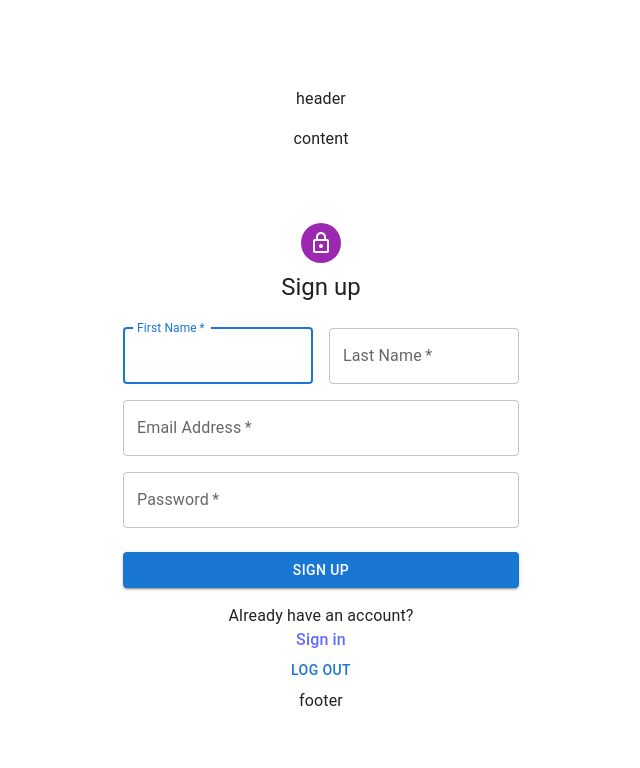
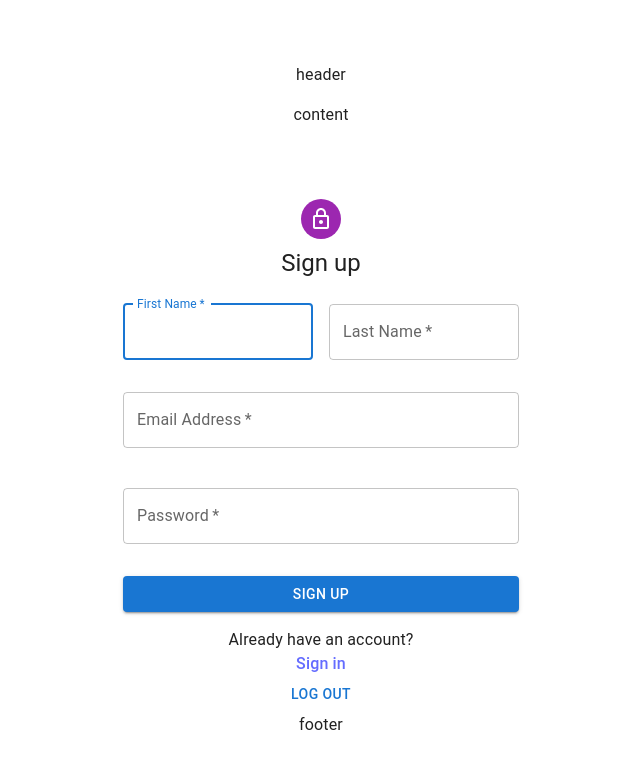
Before and after one commit to LikeKugi/graphiql-app, a React (Vite) app: page /signup in a window 1280 px wide. Shown: the top 768 px of the page, without its empty margins (319-959 px from the left). Built offline with nearby package versions, Linux system fonts and the light colour scheme; no server answers.

Commit message:
refactor: form using react-hook-forms and yup validation

```diff
--- a/package.json
+++ b/package.json
@@ -17,6 +17,7 @@
     "@emotion/react": "^11.11.1",
     "@emotion/styled": "^11.11.0",
     "@fontsource/roboto": "^5.0.8",
+    "@hookform/resolvers": "^3.3.2",
     "@mui/icons-material": "^5.14.19",
     "@mui/material": "^5.14.20",
     "@reduxjs/toolkit": "^2.0.1",
@@ -24,8 +25,10 @@
     "react": "^18.2.0",
     "react-dom": "^18.2.0",
     "react-firebase-hooks": "^5.1.1",
+    "react-hook-form": "^7.48.2",
     "react-redux": "^9.0.1",
-    "react-router-dom": "^6.20.1"
+    "react-router-dom": "^6.20.1",
+    "yup": "^1.3.2"
   },
   "devDependencies": {
     "@testing-library/jest-dom": "^6.1.5",
--- a/src/pages/SignInPage/SignInPage.tsx
+++ b/src/pages/SignInPage/SignInPage.tsx
@@ -13,49 +13,49 @@ import Alert from '@mui/material/Alert';
 import CircularProgress from '@mui/material/CircularProgress';
 import { useAuthState } from 'react-firebase-hooks/auth';
 import { auth, logInWithEmailAndPassword } from '@/lib/firebase';
+import { useForm, Controller } from 'react-hook-form';
+import { yupResolver } from '@hookform/resolvers/yup';
+
+import * as yup from 'yup';
+
+const schema = yup.object().shape({
+  email: yup
+    .string()
+    .email('Invalid email address')
+    .required('Email is required'),
+  password: yup.string().required('Password is required'),
+});
 
 const SignInPage = (): JSX.Element => {
-  const [email, setEmail] = useState('');
-  const [password, setPassword] = useState('');
   const [errorMessage, setErrorMessage] = useState('');
   const [user, loading, error] = useAuthState(auth);
   const navigate = useNavigate();
-
-  useEffect(() => {
-    if (email || password) setErrorMessage('');
-  }, [email, password]);
+  const { handleSubmit, control, watch } = useForm({
+    resolver: yupResolver(schema),
+  });
 
   useEffect(() => {
     if (error) console.log(error);
     if (user) navigate('/');
   }, [user, error, navigate]);
 
-  const isValidEmail = (email: string): boolean => {
-    // Simple email validation using a regular expression
-    const emailRegex = /^[^\s@]+@[^\s@]+\.[^\s@]+$/;
-    return emailRegex.test(email);
-  };
+  const watchedFields = watch(); // Watch all fields
 
-  const handleSubmit = async (e: React.FormEvent<HTMLFormElement>) => {
-    e.preventDefault();
+  useEffect(() => {
+    setErrorMessage('');
+  }, [watchedFields.email, watchedFields.password]);
 
-    try {
-      if (!email) {
-        setErrorMessage('Please, enter your email');
-        return;
+  interface ISignInFormData {
+    email: string;
+    password: string;
   }
 
-      if (!isValidEmail(email)) {
-        setErrorMessage('Invalid email address');
-        return;
-      }
+  async function handleFormSubmit(data: ISignInFormData) {
+    console.log(data);
+    const { email, password } = data;
+    try {
+      setErrorMessage('');
 
-      if (!password) {
-        setErrorMessage('Please, enter your password');
-        return;
-      }
-
-      // Form submission results from Firebase
       const { success, userID, error } = await logInWithEmailAndPassword(
         email,
         password,
@@ -67,10 +67,9 @@ const SignInPage = (): JSX.Element => {
         setErrorMessage(error);
       }
     } catch (error) {
-      console.log(error);
       setErrorMessage('An error occurred. Please try again.');
     }
-  };
+  }
 
   return (
     <Container
@@ -100,10 +99,18 @@ const SignInPage = (): JSX.Element => {
           </Typography>
           <Box
             component="form"
-            onSubmit={handleSubmit}
+            onSubmit={handleSubmit((data) => handleFormSubmit(data))}
             noValidate
             sx={{ mt: 1 }}
           >
+            <Controller
+              name="email"
+              control={control}
+              defaultValue=""
+              render={({
+                field: { onChange, value },
+                fieldState: { error },
+              }) => (
                 <TextField
                   margin="normal"
                   required
@@ -113,9 +120,21 @@ const SignInPage = (): JSX.Element => {
                   name="email"
                   autoComplete="email"
                   autoFocus
-              value={email}
-              onChange={(e) => setEmail(e.target.value)}
+                  error={!!error}
+                  value={value}
+                  helperText={error ? error.message : ''}
+                  onChange={onChange}
                 />
+              )}
+            />
+            <Controller
+              name="password"
+              control={control}
+              defaultValue=""
+              render={({
+                field: { onChange, value },
+                fieldState: { error },
+              }) => (
                 <TextField
                   margin="normal"
                   required
@@ -125,8 +144,12 @@ const SignInPage = (): JSX.Element => {
                   type="password"
                   id="password"
                   autoComplete="current-password"
-              value={password}
-              onChange={(e) => setPassword(e.target.value)}
+                  error={!!error}
+                  value={value}
+                  helperText={error ? error.message : ''}
+                  onChange={onChange}
+                />
+              )}
             />
 
             <Button
--- a/src/pages/SignUpPage/SignUpPage.tsx
+++ b/src/pages/SignUpPage/SignUpPage.tsx
@@ -14,74 +14,73 @@ import Typography from '@mui/material/Typography';
 import Container from '@mui/material/Container';
 import CircularProgress from '@mui/material/CircularProgress';
 import Alert from '@mui/material/Alert';
+import { yupResolver } from '@hookform/resolvers/yup';
+
+import * as yup from 'yup';
+import { Controller, useForm } from 'react-hook-form';
+
+const schema = yup.object().shape({
+  firstName: yup.string().required('First name is required'),
+  lastName: yup.string().required('Last name is required'),
+  email: yup
+    .string()
+    .email('Invalid email address')
+    .required('Email is required'),
+  password: yup
+    .string()
+    .required('Password is required')
+    .matches(
+      /^(?=.*[A-Za-z])(?=.*\d)(?=.*[@$!%*#?&])[A-Za-z\d@$!%*#?&]{8,}$/,
+      'Password must be at least 8 characters, and include one letter, one digit, and one special character',
+    ),
+});
 
 const SignUpPage = (): JSX.Element => {
-  const [firstName, setFirstName] = useState('');
-  const [lastName, setLastName] = useState('');
-  const [email, setEmail] = useState('');
-  const [password, setPassword] = useState('');
-  const [errorMessage, setErrorMessage] = useState('');
+  const { handleSubmit, control, watch } = useForm({
+    resolver: yupResolver(schema),
+  });
 
   const [user, loading, error] = useAuthState(auth);
+  const [errorMessage, setErrorMessage] = useState('');
 
   const navigate = useNavigate();
 
+  const watchedFields = watch(); // Watch all fields
+
   useEffect(() => {
-    if (firstName || lastName || email || password) setErrorMessage('');
-  }, [firstName, lastName, email, password]);
+    setErrorMessage('');
+  }, [
+    watchedFields.firstName,
+    watchedFields.lastName,
+    watchedFields.email,
+    watchedFields.password,
+  ]);
 
-  const isStrongPassword = (password: string): boolean => {
-    // Minimum 8 characters, at least one letter, one digit, one special character
-    const passwordRegex =
-      /^(?=.*[A-Za-z])(?=.*\d)(?=.*[@$!%*#?&])[A-Za-z\d@$!%*#?&]{8,}$/;
-    return passwordRegex.test(password);
-  };
-
-  const isValidEmail = (email: string): boolean => {
-    // Simple email validation using a regular expression
-    const emailRegex = /^[^\s@]+@[^\s@]+\.[^\s@]+$/;
-    return emailRegex.test(email);
-  };
-
-  const handleSubmit = async (event: React.FormEvent<HTMLFormElement>) => {
-    event.preventDefault();
-
-    try {
-      if (!firstName || !lastName) {
-        setErrorMessage('Please, enter your full name');
-        return;
+  interface ISignUpFormData {
+    firstName: string;
+    lastName: string;
+    email: string;
+    password: string;
   }
 
-      if (!isValidEmail(email)) {
-        setErrorMessage('Invalid email address');
-        return;
-      }
-
-      if (!isStrongPassword(password)) {
-        setErrorMessage(
-          'Password must be at least 8 characters long and contain at least one letter, one digit, and one special character.',
-        );
-        return;
-      }
-
+  async function handleFormSubmit(data: ISignUpFormData) {
+    console.log(data);
+    const { firstName, lastName, email, password } = data;
+    try {
       const name = `${firstName} ${lastName}`;
 
-      const { success, error } = await registerWithEmailAndPassword(
-        name,
-        email,
-        password,
-      );
-
+      const { success, error: signUpError } =
+        await registerWithEmailAndPassword(name, email, password);
       if (success) {
         console.log('success');
       } else {
-        setErrorMessage(error);
+        console.log(signUpError);
+        setErrorMessage(signUpError);
       }
     } catch (err) {
       console.log(err);
-      setErrorMessage('Validation error. Please check your inputs.');
     }
-  };
+  }
 
   useEffect(() => {
     if (error) console.log(error);
@@ -112,11 +111,19 @@ const SignUpPage = (): JSX.Element => {
             <Box
               component="form"
               noValidate
-              onSubmit={handleSubmit}
+              onSubmit={handleSubmit((data) => handleFormSubmit(data))}
               sx={{ mt: 3 }}
             >
               <Grid container spacing={2}>
                 <Grid item xs={12} sm={6}>
+                  <Controller
+                    name="firstName"
+                    control={control}
+                    defaultValue=""
+                    render={({
+                      field: { onChange, value },
+                      fieldState: { error },
+                    }) => (
                       <TextField
                         autoComplete="given-name"
                         name="firstName"
@@ -124,46 +131,88 @@ const SignUpPage = (): JSX.Element => {
                         fullWidth
                         id="firstName"
                         label="First Name"
-                    value={firstName}
-                    onChange={(e) => setFirstName(e.target.value)}
                         autoFocus
+                        error={!!error}
+                        value={value}
+                        helperText={error ? error.message : ''}
+                        onChange={onChange}
+                      />
+                    )}
                   />
                 </Grid>
                 <Grid item xs={12} sm={6}>
+                  <Controller
+                    name="lastName"
+                    control={control}
+                    defaultValue=""
+                    render={({
+                      field: { onChange, value },
+                      fieldState: { error },
+                    }) => (
                       <TextField
+                        autoComplete="family-name"
+                        name="lastName"
                         required
                         fullWidth
                         id="lastName"
                         label="Last Name"
-                    name="lastName"
-                    autoComplete="family-name"
-                    value={lastName}
-                    onChange={(e) => setLastName(e.target.value)}
+                        error={!!error}
+                        value={value}
+                        helperText={error ? error.message : ''}
+                        onChange={onChange}
+                      />
+                    )}
                   />
                 </Grid>
                 <Grid item xs={12}>
+                  <Controller
+                    name="email"
+                    control={control}
+                    defaultValue=""
+                    render={({
+                      field: { onChange, value },
+                      fieldState: { error },
+                    }) => (
                       <TextField
+                        margin="normal"
                         required
                         fullWidth
                         id="email"
                         label="Email Address"
                         name="email"
                         autoComplete="email"
-                    value={email}
-                    onChange={(e) => setEmail(e.target.value)}
+                        error={!!error}
+                        value={value}
+                        helperText={error ? error.message : ''}
+                        onChange={onChange}
+                      />
+                    )}
                   />
                 </Grid>
                 <Grid item xs={12}>
+                  <Controller
+                    name="password"
+                    control={control}
+                    defaultValue=""
+                    render={({
+                      field: { onChange, value },
+                      fieldState: { error },
+                    }) => (
                       <TextField
+                        margin="normal"
                         required
                         fullWidth
                         name="password"
                         label="Password"
                         type="password"
                         id="password"
-                    autoComplete="new-password"
-                    value={password}
-                    onChange={(e) => setPassword(e.target.value)}
+                        autoComplete="current-password"
+                        error={!!error}
+                        value={value}
+                        helperText={error ? error.message : ''}
+                        onChange={onChange}
+                      />
+                    )}
                   />
                 </Grid>
               </Grid>
```
Also changed, not shown: 1 other file (tests, documents, lock files or other folders). Lines whose indentation alone changed are shown as unchanged.
